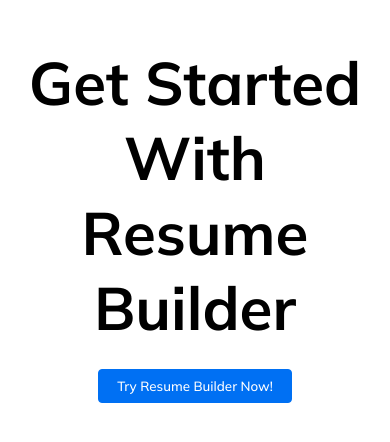
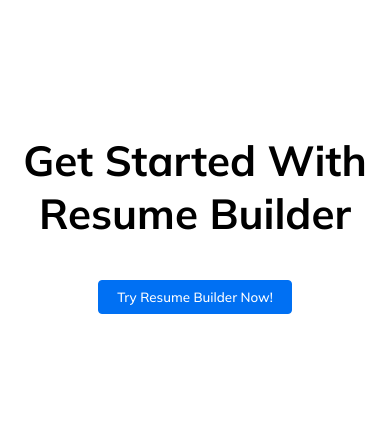
Before and after one commit to predragstojkovic03/cv-builder-workshop, a React (Create React App) app: page / in a window 390 px wide. Shown: the part 198-640 px from the top of the page. Built offline with nearby package versions, Linux system fonts and the light colour scheme; the HTML template or start-up script is replaced by a standard one.

Commit message:
Changed website title and removed conditional display-none for ResumeEditor.

```diff
--- a/public/index.html
+++ b/public/index.html
@@ -24,10 +24,13 @@
       work correctly both with client-side routing and a non-root public URL.
       Learn how to configure a non-root public URL by running `npm run build`.
     -->
-    <title>React App</title>
-    <link rel="preconnect" href="https://fonts.googleapis.com">
-    <link rel="preconnect" href="https://fonts.gstatic.com" crossorigin>
-    <link href="https://fonts.googleapis.com/css2?family=Mulish:wght@300;400;500;600;700&display=swap" rel="stylesheet">
+    <title>Resume Builder</title>
+    <link rel="preconnect" href="https://fonts.googleapis.com" />
+    <link rel="preconnect" href="https://fonts.gstatic.com" crossorigin />
+    <link
+      href="https://fonts.googleapis.com/css2?family=Mulish:wght@300;400;500;600;700&display=swap"
+      rel="stylesheet"
+    />
   </head>
   <body>
     <noscript>You need to enable JavaScript to run this app.</noscript>
--- a/src/components/HeroSection/HeroSection.css
+++ b/src/components/HeroSection/HeroSection.css
@@ -13,5 +13,17 @@
 
 .heroHeading {
   font-size: 60px;
-  margin-bottom: 24px;
+  margin-bottom: 40px;
 }
+
+@media only screen and (max-width: 768px) {
+  .heroHeading {
+    font-size: 42px;
+  }
+}
+
+@media only screen and (max-width: 320px) {
+  .heroHeading {
+    font-size: 34px;
+  }
+}
--- a/src/components/ResumeEditor/ResumeEditor.jsx
+++ b/src/components/ResumeEditor/ResumeEditor.jsx
@@ -3,17 +3,11 @@
 import PersonalDetails from '../PersonalDetails/PersonalDetails';
 import './ResumeEditor.css';
 
-const ResumeEditor = ({
-  personalDetails,
-  setPersonalDetails,
-  previewActive,
-}) => {
+const ResumeEditor = ({ personalDetails, setPersonalDetails }) => {
   const navigate = useNavigate();
 
   return (
-    <div
-      className={`resumeEditorWrapper ${previewActive ? 'display-none' : ''}`}
-    >
+    <div className={`resumeEditorWrapper`}>
       <div className='resumeEditorHeading'>
         Create your Resume{' '}
         <Button styleClasses='btn btn-primary' onClick={() => navigate('/')}>
--- a/src/pages/ResumeBuilderPage.jsx
+++ b/src/pages/ResumeBuilderPage.jsx
@@ -41,7 +41,6 @@
       <ResumeEditor
         personalDetails={personalDetails}
         setPersonalDetails={setPersonalDetails}
-        previewActive={previewActive}
       />
       <ResumePreview
         personalDetails={personalDetails}
```
